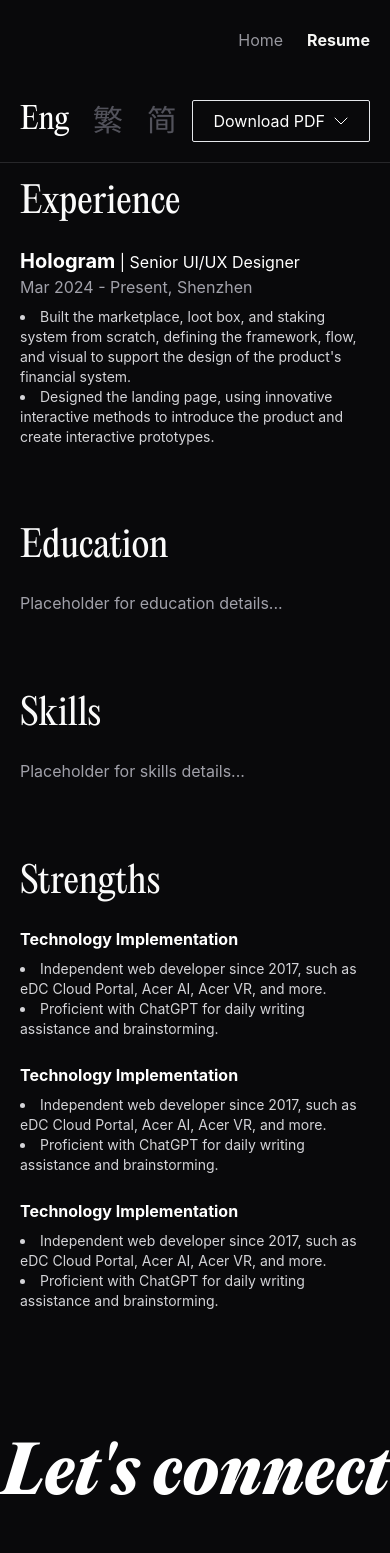
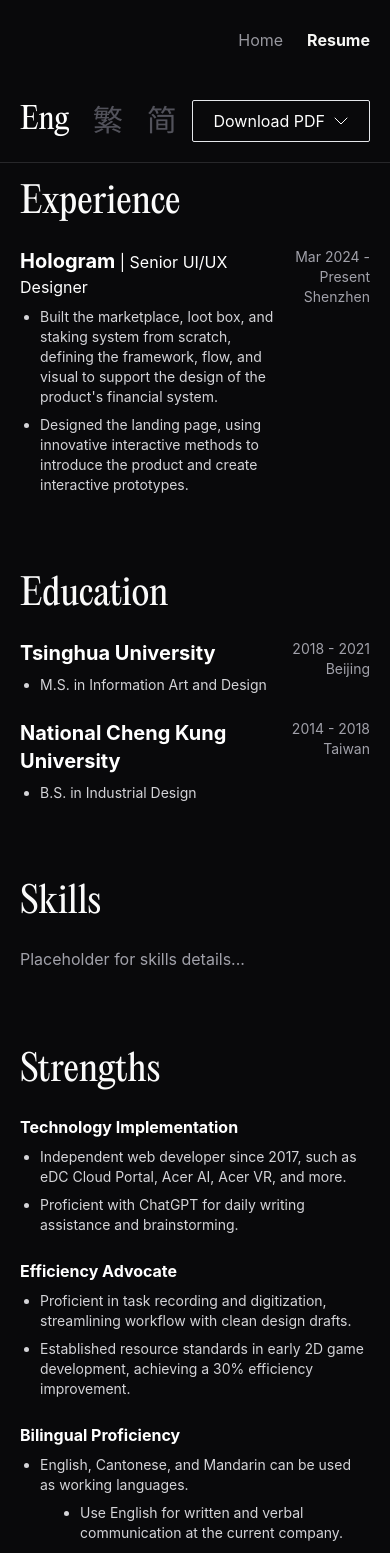
Before and after one commit to hoiian/portfolio2025, a React (Vite) app: page /resume in a window 390 px wide. Shown: the top 1553 px of the page. Built offline with nearby package versions, Linux system fonts and the light colour scheme.

Commit message:
resume content update

```diff
--- a/src/index.css
+++ b/src/index.css
@@ -1,57 +1,63 @@
+@import url("https://fonts.googleapis.com/css2?family=Noto+Serif+TC:wght@400;700&display=swap");
+
 @tailwind base;
 @tailwind components;
 @tailwind utilities;
-@import url('https://fonts.googleapis.com/css2?family=Noto+Serif+TC:wght@400;700&display=swap');
 
 @font-face {
-    font-family: 'PP Editorial New';
-    src: url('./assets/fonts/PPEditorialNew-Regular.woff2') format('woff2');
+  font-family: "PP Editorial New";
+  src: url("./assets/fonts/PPEditorialNew-Regular.woff2") format("woff2");
   font-weight: 400; /* Regular */
   font-style: normal;
 }
 
 @font-face {
-    font-family: 'PP Editorial New';
-    src: url('./assets/fonts/PPEditorialNew-Italic.woff2') format('woff2');
+  font-family: "PP Editorial New";
+  src: url("./assets/fonts/PPEditorialNew-Italic.woff2") format("woff2");
   font-weight: 400; /* Regular */
   font-style: italic;
 }
 
 @font-face {
-    font-family: 'PP Editorial New';
-    src: url('./assets/fonts/PPEditorialNew-Ultrabold.woff2') format('woff2');
+  font-family: "PP Editorial New";
+  src: url("./assets/fonts/PPEditorialNew-Ultrabold.woff2") format("woff2");
   font-weight: 800; /* Ultrabold */
   font-style: normal;
 }
 
 @font-face {
-    font-family: 'PP Editorial New';
-    src: url('./assets/fonts/PPEditorialNew-UltraboldItalic.woff2') format('woff2');
+  font-family: "PP Editorial New";
+  src: url("./assets/fonts/PPEditorialNew-UltraboldItalic.woff2")
+    format("woff2");
   font-weight: 800; /* Ultrabold */
   font-style: italic;
 }
 
 @font-face {
-    font-family: 'PP Editorial New';
-    src: url('./assets/fonts/PPEditorialNew-Ultralight.woff2') format('woff2');
+  font-family: "PP Editorial New";
+  src: url("./assets/fonts/PPEditorialNew-Ultralight.woff2") format("woff2");
   font-weight: 200; /* Ultralight */
   font-style: normal;
 }
 
 @font-face {
-    font-family: 'PP Editorial New';
-    src: url('./assets/fonts/PPEditorialNew-UltralightItalic.woff2') format('woff2');
+  font-family: "PP Editorial New";
+  src: url("./assets/fonts/PPEditorialNew-UltralightItalic.woff2")
+    format("woff2");
   font-weight: 200; /* Ultralight */
   font-style: italic;
 }
-
-
 
 body {
   @apply font-sans;
 }
 
-h1, h2, h3, h4, h5, h6 {
+h1,
+h2,
+h3,
+h4,
+h5,
+h6 {
   @apply font-heading;
 }
 
--- a/src/pages/Resume.jsx
+++ b/src/pages/Resume.jsx
@@ -10,8 +10,14 @@ const Resume = () => {
     { label: "English", file: "/pdfs/HoiIanWong_UXUI_Resume_2025_en.pdf" },
     { label: "繁體中文", file: "/pdfs/HoiIanWong_UXUI_Resume_2025_tw.pdf" },
     { label: "简体中文", file: "/pdfs/HoiIanWong_UXUI_Resume_2025_cn.pdf" },
-    { label: "English + 繁體中文", file: "/pdfs/HoiIanWong_UXUI_Resume_2025_en_tw.pdf" },
-    { label: "English + 简体中文", file: "/pdfs/HoiIanWong_UXUI_Resume_2025_en_cn.pdf" },
+    {
+      label: "English + 繁體中文",
+      file: "/pdfs/HoiIanWong_UXUI_Resume_2025_en_tw.pdf",
+    },
+    {
+      label: "English + 简体中文",
+      file: "/pdfs/HoiIanWong_UXUI_Resume_2025_en_cn.pdf",
+    },
   ];
 
   return (
@@ -19,25 +25,38 @@ const Resume = () => {
       <Header />
       {/* Left Sidebar */}
       <div className="md:w-1/3 w-full md:p-6 p-5 flex flex-row md:flex-col border-b md:border-b-0 md:border-r border-zinc-800 justify-between md:justify-start">
-
         <div className="flex flex-row md:flex-col gap-6 text-3xl font-heading">
-      <p className="hidden md:block text-sm text-zinc-400 font-sans font-semibold uppercase">Language</p>
+          <p className="hidden md:block text-sm text-zinc-400 font-sans font-semibold uppercase">
+            Language
+          </p>
           <button
-        className={`block w-full text-left ${selectedLanguage === "english" ? "text-white" : "text-zinc-600 hover:text-zinc-400"}`}
+            className={`block w-full text-left ${
+              selectedLanguage === "english"
+                ? "text-white"
+                : "text-zinc-600 hover:text-zinc-400"
+            }`}
             onClick={() => setSelectedLanguage("english")}
           >
             <span className="block md:hidden">Eng</span>
             <span className="hidden md:block">English</span>
           </button>
           <button
-        className={`block w-full text-left ${selectedLanguage === "traditional" ? "text-white" : "text-zinc-600 hover:text-zinc-400"}`}
+            className={`block w-full text-left ${
+              selectedLanguage === "traditional"
+                ? "text-white"
+                : "text-zinc-600 hover:text-zinc-400"
+            }`}
             onClick={() => setSelectedLanguage("traditional")}
           >
             <span className="block md:hidden font-serifTC">繁</span>
             <span className="hidden md:block font-serifTC">繁體中文</span>
           </button>
           <button
-        className={`block w-full text-left ${selectedLanguage === "simplified" ? "text-white" : "text-zinc-600 hover:text-zinc-400"}`}
+            className={`block w-full text-left ${
+              selectedLanguage === "simplified"
+                ? "text-white"
+                : "text-zinc-600 hover:text-zinc-400"
+            }`}
             onClick={() => setSelectedLanguage("simplified")}
           >
             <span className="block md:hidden font-serifTC">简</span>
@@ -70,44 +89,108 @@ const Resume = () => {
       </div>
 
       {/* Right Content */}
-      <div className="md:w-2/3 w-full md:p-10 p-5 text-white">
-        <h2 className="text-4xl mb-6 text-zinc-50 ">Experience</h2>
-        <div className="mt-6">
-          <span className="text-xl font-bold ">Hologram</span>
-          <span className=""> | Senior UI/UX Designer</span>
-          <p className="text-zinc-400">Mar 2024 - Present, Shenzhen</p>
-          <ul className="list-disc list-inside mt-2 text-zinc-300 text-sm">
-            <li>Built the marketplace, loot box, and staking system from scratch, defining the framework, flow, and visual to support the design of the product's financial system.</li>
-            <li>Designed the landing page, using innovative interactive methods to introduce the product and create interactive prototypes.</li>
+      <div className="md:w-2/3 w-full md:p-10 md:pr-5 p-5 text-white">
+        <h2 className="text-4xl mb-6 text-zinc-50">Experience</h2>
+        <div className="mt-6 flex">
+          {/* Left Section: Title and Content (3/4) */}
+          <div className="w-3/4">
+            <span className="text-xl font-bold">Hologram</span>
+            <span> | Senior UI/UX Designer</span>
+            <ul className="list-disc list-outside pl-5 space-y-2 mt-2 text-zinc-300 text-sm">
+              <li>
+                Built the marketplace, loot box, and staking system from
+                scratch, defining the framework, flow, and visual to support the
+                design of the product's financial system.
+              </li>
+              <li>
+                Designed the landing page, using innovative interactive methods
+                to introduce the product and create interactive prototypes.
+              </li>
             </ul>
           </div>
+          {/* Right Section: Date (1/4) */}
+          <div className="w-1/4 text-right text-sm">
+            <p className="text-zinc-400">Mar 2024 - Present</p>
+            <p className="text-zinc-400">Shenzhen</p>
+          </div>
+        </div>
 
-        <h2 className="text-4xl mt-20 mb-6 text-zinc-50 ">Education</h2>
-        <p>Placeholder for education details...</p>
+        <h2 className="text-4xl mt-20 mb-6 text-zinc-50">Education</h2>
+        <div className="mt-6 flex">
+          {/* Left Section: Title and Content (3/4) */}
+          <div className="w-3/4">
+            <span className="text-xl font-bold">Tsinghua University</span>
+            <ul className="list-disc list-outside pl-5 space-y-2 mt-2 text-zinc-300 text-sm">
+              <li>M.S. in Information Art and Design</li>
+            </ul>
+          </div>
+          {/* Right Section: Date (1/4) */}
+          <div className="w-1/4 text-right text-sm">
+            <p className="text-zinc-400">2018 - 2021</p>
+            <p className="text-zinc-400">Beijing</p>
+          </div>
+        </div>
+
+        <div className="mt-6 flex">
+          {/* Left Section: Title and Content (3/4) */}
+          <div className="w-3/4">
+            <span className="text-xl font-bold">
+              National Cheng Kung University
+            </span>
+            <ul className="list-disc list-outside pl-5 space-y-2 mt-2 text-zinc-300 text-sm">
+              <li>B.S. in Industrial Design</li>
+            </ul>
+          </div>
+          {/* Right Section: Date (1/4) */}
+          <div className="w-1/4 text-right text-sm">
+            <p className="text-zinc-400">2014 - 2018</p>
+            <p className="text-zinc-400">Taiwan</p>
+          </div>
+        </div>
 
         <h2 className="text-4xl mt-20 mb-6 text-zinc-50 ">Skills</h2>
         <p>Placeholder for skills details...</p>
 
         <h2 className="text-4xl mt-20 mb-6 text-zinc-50 ">Strengths</h2>
         <div className="mt-6">
-          <span className="text-xl1 font-bold ">Technology Implementation</span>
-          <ul className="list-disc list-inside mt-2 text-zinc-300 text-sm">
-            <li>Independent web developer since 2017,  such as eDC Cloud Portal, Acer AI, Acer VR, and more.</li>
-            <li>Proficient with ChatGPT for daily writing assistance and brainstorming.</li>
+          <span className="font-bold ">Technology Implementation</span>
+          <ul className="list-disc list-outside pl-5 space-y-2 mt-2 text-zinc-300 text-sm">
+            <li>
+              Independent web developer since 2017, such as eDC Cloud Portal,
+              Acer AI, Acer VR, and more.
+            </li>
+            <li>
+              Proficient with ChatGPT for daily writing assistance and
+              brainstorming.
+            </li>
           </ul>
         </div>
         <div className="mt-6">
-          <span className="text-xl1 font-bold ">Technology Implementation</span>
-          <ul className="list-disc list-inside mt-2 text-zinc-300 text-sm">
-            <li>Independent web developer since 2017,  such as eDC Cloud Portal, Acer AI, Acer VR, and more.</li>
-            <li>Proficient with ChatGPT for daily writing assistance and brainstorming.</li>
+          <span className="font-bold ">Efficiency Advocate</span>
+          <ul className="list-disc list-outside pl-5 space-y-2 mt-2 text-zinc-300 text-sm">
+            <li>
+              Proficient in task recording and digitization, streamlining
+              workflow with clean design drafts.
+            </li>
+            <li>
+              Established resource standards in early 2D game development,
+              achieving a 30% efficiency improvement.
+            </li>
           </ul>
         </div>
         <div className="mt-6">
-          <span className="text-xl1 font-bold ">Technology Implementation</span>
-          <ul className="list-disc list-inside mt-2 text-zinc-300 text-sm">
-            <li>Independent web developer since 2017,  such as eDC Cloud Portal, Acer AI, Acer VR, and more.</li>
-            <li>Proficient with ChatGPT for daily writing assistance and brainstorming.</li>
+          <span className="font-bold ">Bilingual Proficiency</span>
+          <ul className="list-disc list-outside pl-5 space-y-2 mt-2 text-zinc-300 text-sm">
+            <li>
+              English, Cantonese, and Mandarin can be used as working languages.
+              <ul className="list-disc list-outside pl-5 space-y-2 ml-5 mt-2">
+                <li>
+                  Use English for written and verbal communication at the
+                  current company.
+                </li>
+                <li>Native Cantonese speaker, grew up in Macau.</li>
+              </ul>
+            </li>
           </ul>
         </div>
       </div>
```
Lines whose indentation alone changed are shown as unchanged.
